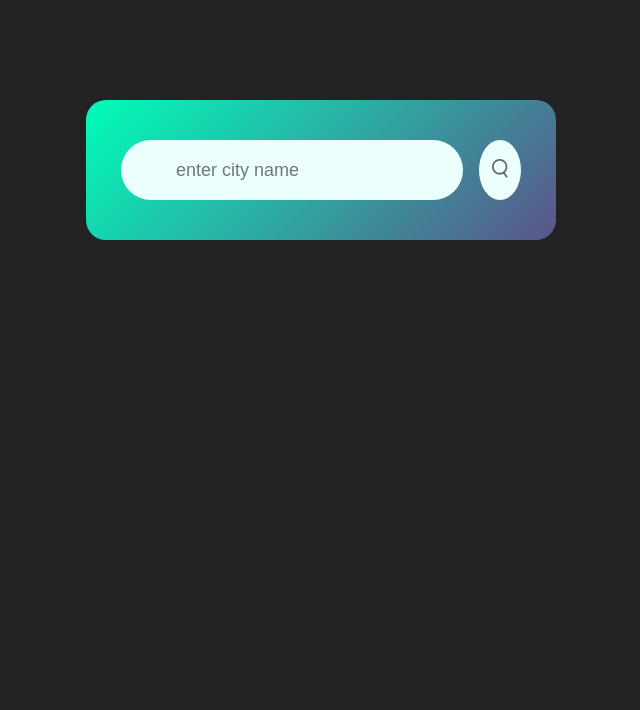
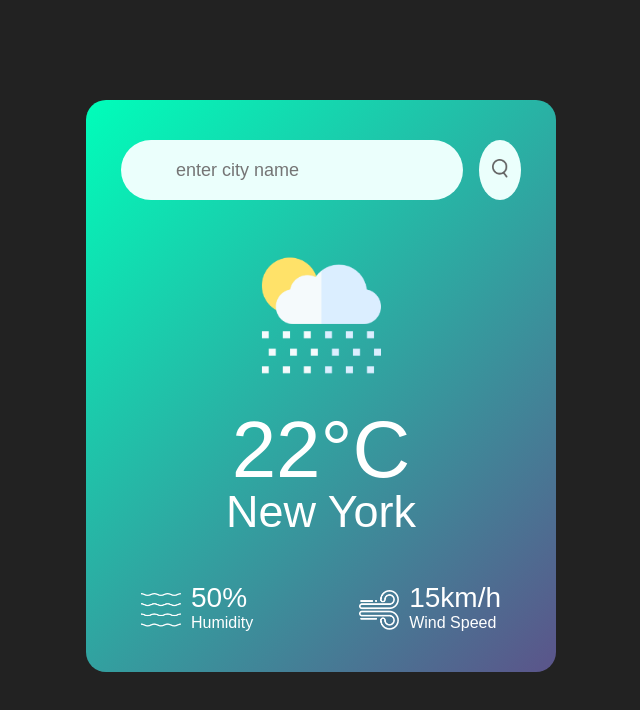
Before and after one commit to Nikhil2005Rai/Weather-app, a plain HTML site: page index.html in a window 1280 px wide. Shown: the whole page, without its empty margins (319-959 px from the left). Drawn offline with Linux system fonts and the light colour scheme.

Commit message:
designing complete

```diff
--- a/index.html
+++ b/index.html
@@ -13,6 +13,27 @@
             <input type="text" placeholder="enter city name" spellcheck="flase">
             <button><img src="images/search.png" alt="search icon"></button>
         </div>
+        <div class="weather">
+            <img src="images/rain.png" alt="" class="weather-icon">
+            <h1>22°C</h1>
+            <h2 class="city">New York</h2>
+            <div class="details">
+                <div class="col">
+                    <img src="images/humidity.png" alt="">
+                    <div>
+                        <p class="humidity">50%</p>
+                        <p>Humidity</p>
+                    </div>
+                </div>
+                <div class="col">
+                    <img src="images/wind.png" alt="">
+                    <div>
+                        <p class="wind">15km/h</p>
+                        <p>Wind Speed</p>
+                    </div>
+                </div>
+            </div>
+        </div>
     </div>
 
     <script src="script.js"></script>
--- a/style.css
+++ b/style.css
@@ -53,3 +53,43 @@ body{
 .search button img{
     width: 16px;
 }
+
+.weather-icon{
+    width: 170px;
+    margin-top: 30px;
+}
+
+.weather h1{
+    font-size: 80px;
+    font-weight: 500;
+}
+
+.weather h2{
+    font-size: 45px;
+    font-weight: 400;
+    margin-top: -10px;
+}
+
+.details{
+    display: flex;
+    align-items: center;
+    justify-content: space-between;
+    padding: 0 20px;
+    margin-top: 50px;
+}
+
+.col{
+    display: flex;
+    align-items: center;
+    text-align: left;
+}
+
+.col img{
+    width: 40px;
+    margin-right: 10px;
+}
+
+.humidity, .wind{
+    font-size: 28px;
+    margin-top: -6px;
+}
```
